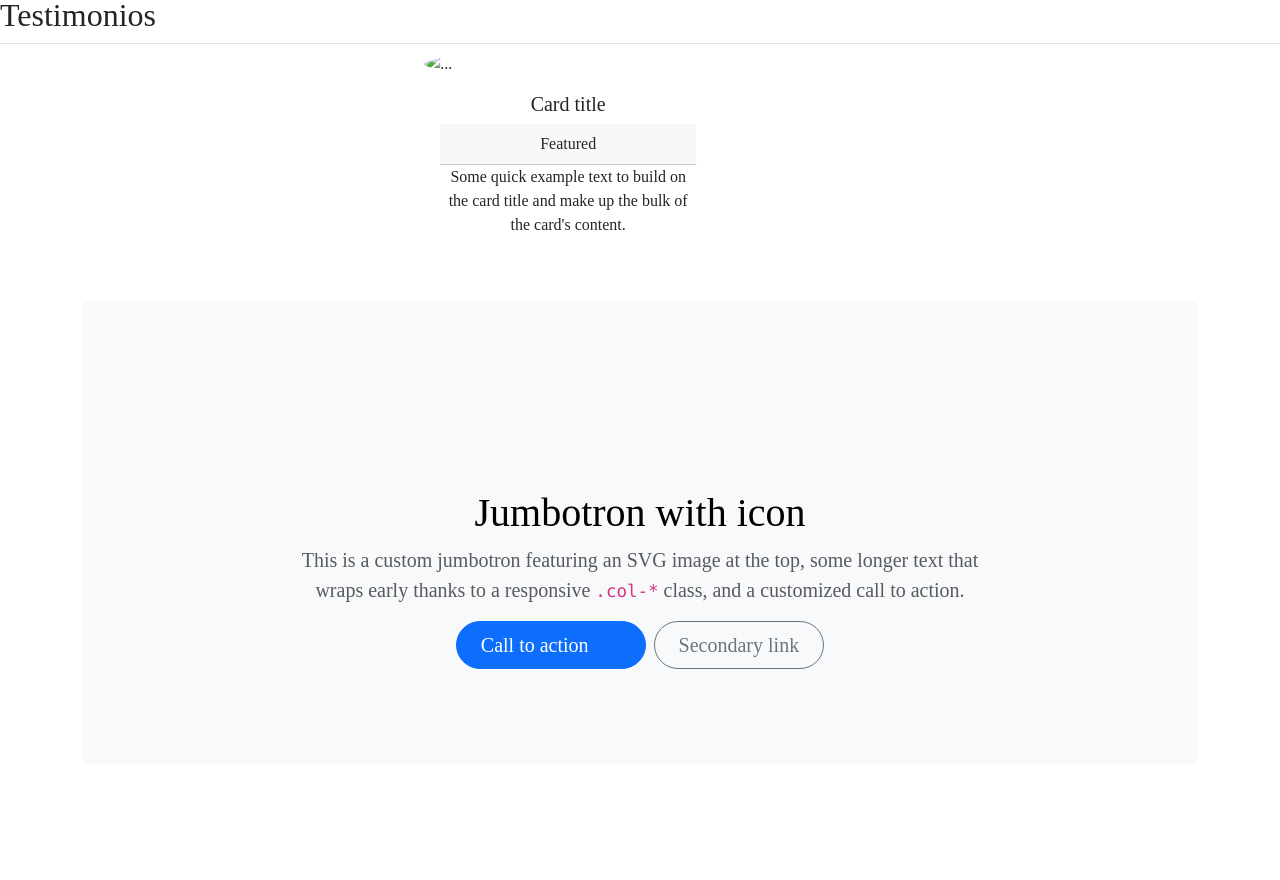
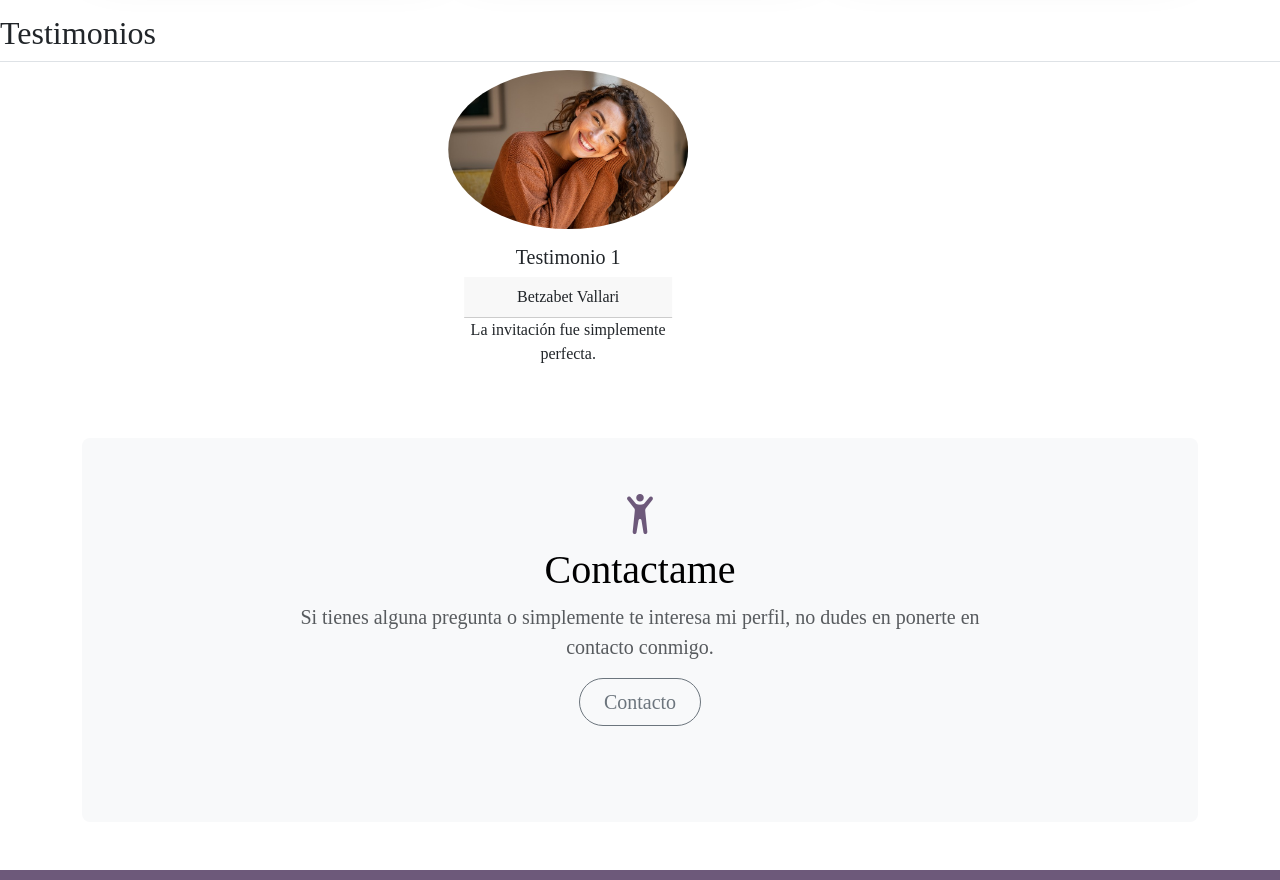
Before and after one commit to SofiaM3n4/sofiam3n4.github.io, a plain HTML site: page index.html in a window 1280 px wide. Shown: the part 1870-2750 px from the top of the page. Before the commit the page ends 2683 px from the top, so only its background shows below. Drawn offline with nearby package versions, Linux system fonts and the light colour scheme.

Commit message:
Cambios 30-07

```diff
--- a/index.html
+++ b/index.html
@@ -22,6 +22,7 @@
 
 
         <title>Sofia Mena Fernández</title>
+        <link rel="icon" href="img/favicon.png" type="image/x-icon" />
     </head>
 
     <body>
@@ -83,9 +84,13 @@
                 la programación.
                 </p>
                 <div class="d-grid gap-2 d-sm-flex justify-content-sm-center">
-                <button type="button" class=" btn btn-lg px-4 gap-3">
+
+                <a href="#contacto" class="btn btn-lg px-4 gap-3">
+
+                <button type="button" class=" btn btn-outline-secondary  btn-lg px-4 gap-3">
                     Contactame
                 </button>
+                </a>
                 </div>
             </div>
             </div>
@@ -204,14 +209,14 @@
                 <div class="carousel-inner ">
                     <div class="carousel-item active">
                         <div class="d-flex justify-content-center">
-                            <div class="card border-0" style="width: 18rem;">
-                                <img src="yo.jpg" class="rounded-circle card-img-top" alt="...">
+                            <div class="card border-0" style="width: 15rem; height: 20rem ;">
+                                <img src="img/T1.jpg" class="rounded-circle card-img-top" alt="...">
                                 <div class="card-body text-center">
-                                    <h5 class="card-title text-center">Card title</h5>
+                                    <h5 class="card-title text-center">Testimonio 1</h5>
                                     <div class="card-header">
-                                        Featured
+                                        Betzabet Vallari
                                     </div>
-                                    <p class="card-text text-center">Some quick example text to build on the card title and make up the bulk of the card's content.</p>
+                                    <p class="card-text text-center">La invitación fue simplemente perfecta. </p>
                                 </div>
                             </div>
                         </div>
@@ -219,14 +224,14 @@
                 <!-- Segundo item -->
                     <div class="carousel-item">
                         <div class="d-flex justify-content-center">
-                            <div class="card border-0" style="width: 18rem;">
-                                <img src="yo.jpg" class="rounded-circle card-img-top" alt="...">
+                            <div class="card border-0" style=" width: 15rem; height: 20rem ;">
+                                <img src="img/T2.jpg" class="rounded-circle card-img-top" alt="...">
                                 <div class="card-body text-center">
-                                    <h5 class="card-title text-center">Card title</h5>
+                                    <h5 class="card-title text-center">Testimonio 2</h5>
                                     <div class="card-header">
-                                        Featured
+                                        Sarai Vallari
                                     </div>
-                                    <p class="card-text text-center">Some quick example text to build on the card title and make up the bulk of the card's content.</p>
+                                    <p class="card-text text-center">Perfecto para mi negocio.</p>
                                 </div>
                             </div>
                         </div>
@@ -235,14 +240,14 @@
                         <!-- Tercer item -->
                     <div class="carousel-item">
                         <div class="d-flex justify-content-center">
-                            <div class="card border-0" style="width: 18rem;">
-                                <img src="yo.jpg" class="rounded-circle card-img-top" alt="...">
+                            <div class="card border-0" style="width: 15rem; height: 20rem ;">
+                                <img src="img/T3.jpg" class="rounded-circle card-img-top" alt="...">
                             <div class="card-body text-center">
-                                <h5 class="card-title text-center">Card title</h5>
+                                <h5 class="card-title text-center">Testimonio 3</h5>
                                 <div class="card-header">
-                                Featured
+                                Leonor
                                 </div>
-                                <p class="card-text text-center">Some quick example text to build on the card title and make up the bulk of the card's content.</p>
+                                <p class="card-text text-center">Mi invitación fue unica. La ame</p>
                             </div>
                             </div>
                         </div>
@@ -263,43 +268,33 @@
         <section id="contacto">
             <div class="container my-5">
                 <div class="p-5 text-center bg-body-tertiary rounded-3">
-                <svg
-                class="bi mt-4 mb-3"
-                style="color: var(--bs-indigo)"
-                width="100"
-                height="100"
-                >
-                <use xlink:href="#bootstrap"></use>
-                </svg>
-                <h1 class="text-body-emphasis">Jumbotron with icon</h1>
+                    <i class="bi bi-person-arms-up "></i>
+                    <h1 class="text-body-emphasis">Contactame</h1>
                     <p class="col-lg-8 mx-auto fs-5 text-muted">
-                This is a custom jumbotron featuring an SVG image at the top, some
-                longer text that wraps early thanks to a responsive
-                <code>.col-*</code> class, and a customized call to action.
+                        Si tienes alguna pregunta o simplemente te interesa mi perfil, no dudes en ponerte en contacto conmigo.
                     </p>
                     <div class="d-inline-flex gap-2 mb-5">
-                <button
-                    class="d-inline-flex align-items-center btn btn-primary btn-lg px-4 rounded-pill"
-                    type="button"
-                >
-                    Call to action
-                    <svg class="bi ms-2" width="24" height="24">
-                    <use xlink:href="#arrow-right-short"></use>
-                    </svg>
-                </button>
+                        <a href="mailto:sofiamenafernandez@gmail.com">
                             <button
                                 class="btn btn-outline-secondary btn-lg px-4 rounded-pill"
                                 type="button"
                             >
-                    Secondary link
+                                Contacto
                             </button>
+                        </a>
                     </div>
                 </div>
             </div>
         </section>
+
+
         </main>
-        <footer>
-        <!-- place footer here -->
+        <footer class="py-3 my-4">
+            <ul class="footer nav justify-content-center pb-3 mb-3">
+                <li class="nav-item"><a href="https://github.com/SofiaM3n4" target="_blank" class="nav-link px-2 text-body-secondary"><i class="bi bi-github"></i></a></li>
+                <li class="nav-item"><a href="https://www.linkedin.com/in/sofia-mena-fern%C3%A1ndez-47b090262/" target="_blank" class="nav-link px-2 text-body-secondary"><i class="bi bi-linkedin"></i></a></li>
+            </ul>
+            <p class="text-center">Creado por Sofia Mena en el bootcap de Tecnolochica PRO </p>
         </footer>
 
         <!-- Bootstrap JavaScript Libraries -->
--- a/style.css
+++ b/style.css
@@ -102,3 +102,25 @@ header span{
     position: relative;
     z-index: 2;
 }
+
+.bg-body-tertiary .bi{
+    color: #6d597a;
+    font-size: 250%;
+}
+
+
+.footer .bi{
+    color: white;
+    font-size: 160%;
+}
+.footer .bi:hover{
+    color: #e56b6f;
+}
+
+footer{
+    background-color: #6d597a;
+}
+
+footer p{
+    color: white;
+}
```
Also changed, not shown: img/T1.jpg (added), img/T2.jpg (added), img/T3.jpg (added), img/favicon.png (added). Lines whose indentation alone changed are shown as unchanged.
